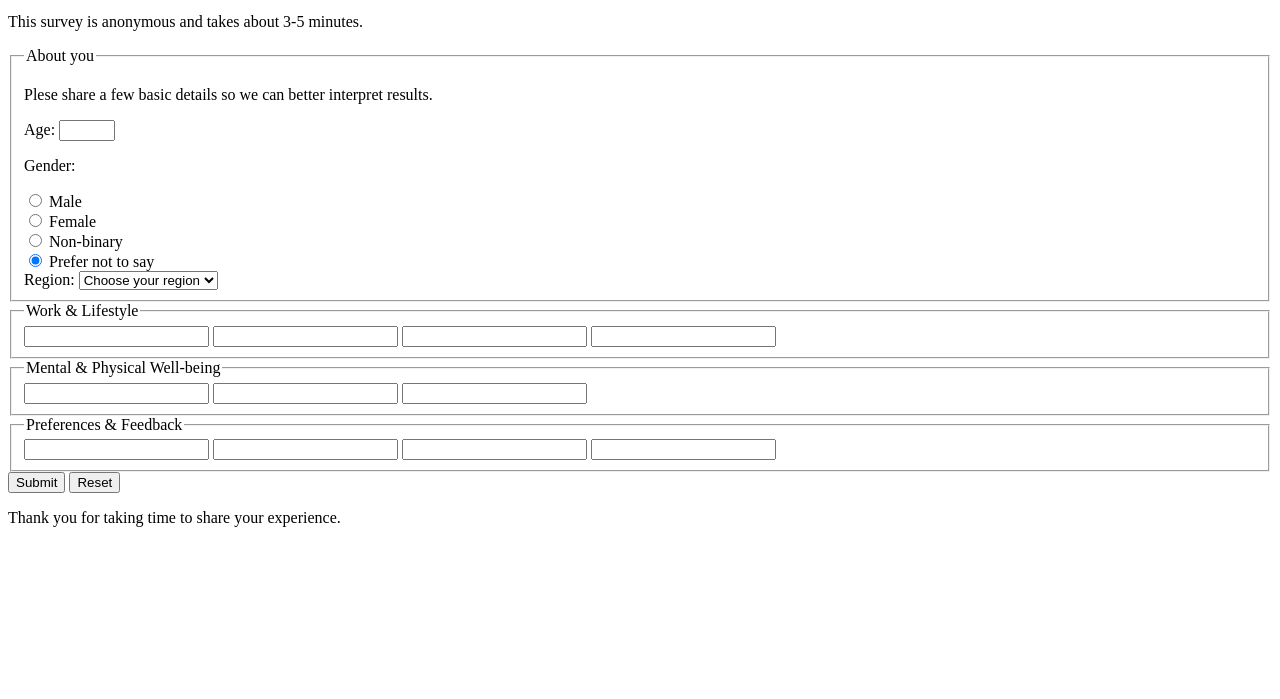
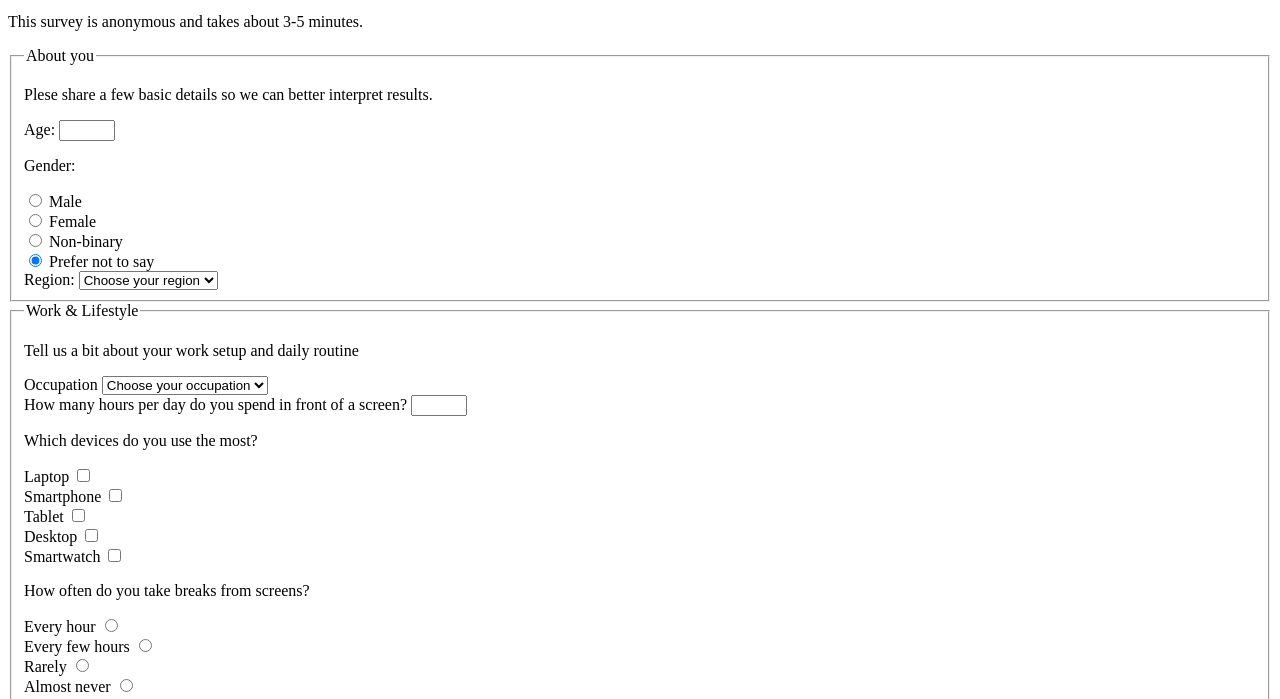
Before and after one commit to mafSida/survey-form-practice, a plain HTML site: page index.html in a window 1280 px wide. Shown: the part 101-800 px from the top of the page. Drawn offline with Linux system fonts and the light colour scheme.

Commit message:
feat: complete Work & Lifestyle section  markup and content

```diff
--- a/index.html
+++ b/index.html
@@ -79,14 +79,71 @@
       <!-- WORK & LIFESTILE SECTION -->
       <fieldset class="work-lifestyle">
         <legend>Work & Lifestyle</legend>
-        <label for=""></label>
-        <input id="" type="" />
-        <label for=""></label>
-        <input id="" type="" />
-        <label for=""></label>
-        <input id="" type="" />
-        <label for=""></label>
-        <input id="" type="" />
+        <p class="hint">
+          Tell us a bit about your work setup and daily routine
+        </p>
+        <div class="form-group">
+          <label for="occupation">Occupation</label>
+          <select id="occupation" name="occupation" required>
+            <option value="">Choose your occupation</option>
+            <option value="student">Student</option>
+            <option value="freelancer">Freelancer</option>
+            <option value="full-time">Full-time employee</option>
+            <option value="part-time">Part-time employee</option>
+            <option value="unemloyed">Unemployed</option>
+            <option value="other">Other</option>
+          </select>
+        </div>
+        <div class="form-group">
+          <label for="screen-hours"
+            >How many hours per day do you spend in front of a screen?</label
+          >
+          <input
+            id="screen-hours"
+            name="screen-hours"
+            type="number"
+            min="1"
+            max="16"
+          />
+        </div>
+        <div class="form-group">
+          <p>Which devices do you use the most?</p>
+          <label for="laptop">Laptop</label>
+          <input id="laptop" name="device" type="checkbox" />
+        </div>
+        <div class="form-group">
+          <label for="smartphone">Smartphone</label>
+          <input id="smartphone" name="device" type="checkbox" />
+        </div>
+        <div class="form-group">
+          <label for="tablet">Tablet</label>
+          <input id="tablet" name="device" type="checkbox" />
+        </div>
+        <div class="form-group">
+          <label for="desktop">Desktop</label>
+          <input id="desktop" name="device" type="checkbox" />
+        </div>
+        <div class="form-group">
+          <label for="smartwatch">Smartwatch</label>
+          <input id="smartwatch" name="device" type="checkbox" />
+        </div>
+        <p>How often do you take breaks from screens?</p>
+        <div class="form-group">
+          <label for="every-hour">Every hour</label>
+          <input id="every-hour" name="breaks" type="radio" />
+        </div>
+        <div class="form-group">
+          <label for="every-few-hours">Every few hours</label>
+          <input id="every-few-hours" name="breaks" type="radio" />
+        </div>
+        <div class="form-group">
+          <label for="rarely">Rarely</label>
+          <input id="rarely" name="breaks" type="radio" />
+        </div>
+        <div class="form-group">
+          <label for="almost-never">Almost never</label>
+          <input id="almost-never" name="breaks" type="radio" />
+        </div>
       </fieldset>
       <fieldset>
         <!-- WELL-BEING SECTION -->
```
